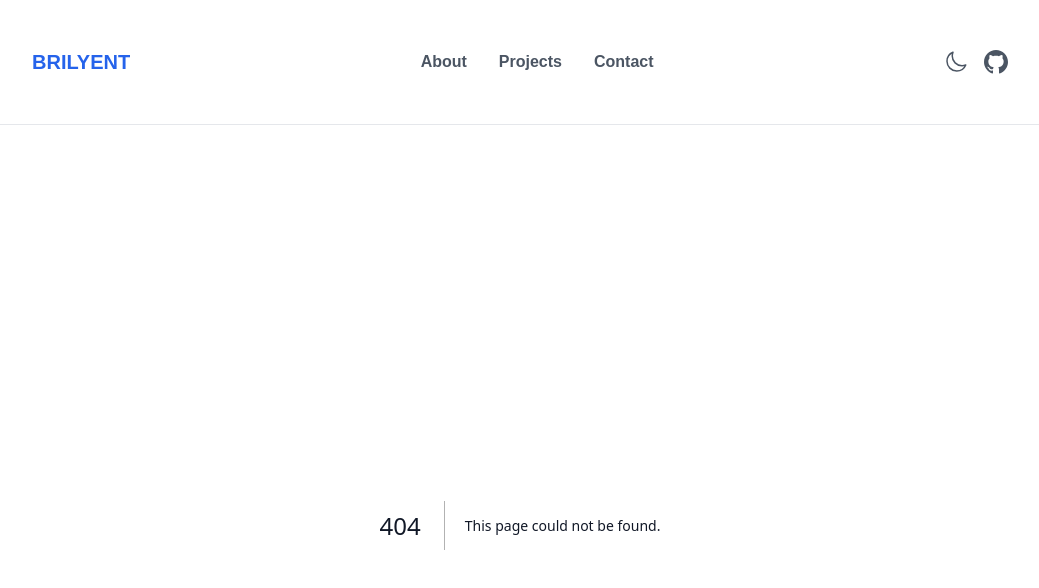
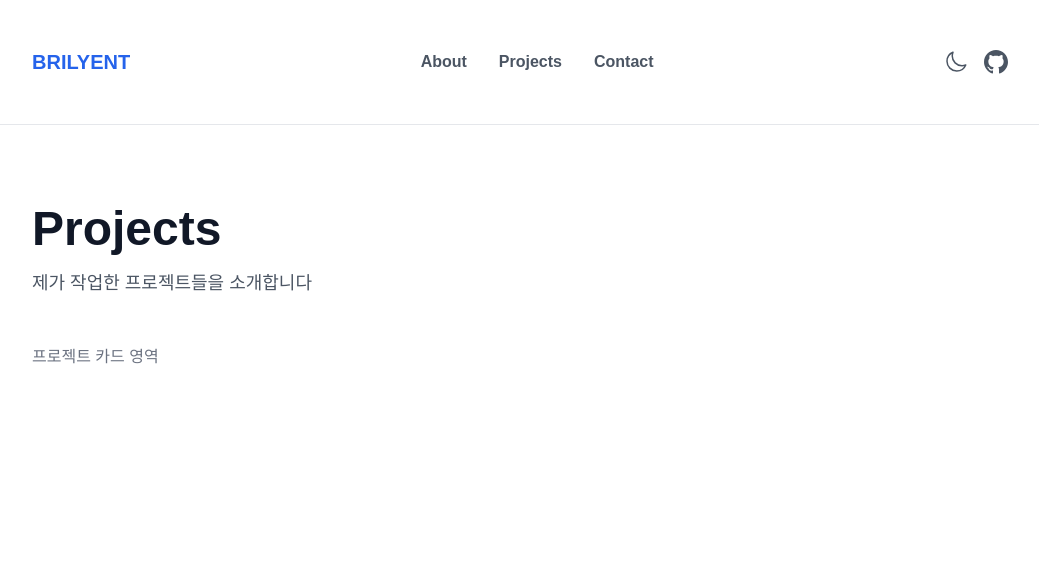
Before and after one commit to JinWorkBench/sanghwi-portfolio, a Next.js app: page /projects in a window 1280 px wide. Before the commit this address had no page. Shown: the top 588 px of the page, without its empty margins (120-1159 px from the left). Built offline with nearby package versions, Linux system fonts and the light colour scheme.

Commit message:
feat: Projects 페이지 생성하여 기본 레이아웃과 2열 그리드 구조 설정

```diff
--- /dev/null
+++ b/src/app/projects/page.tsx
@@ -0,0 +1,5 @@
+import ProjectList from "@/components/projects/ProjectList";
+
+export default function ProjectsPage() {
+  return <ProjectList />;
+}
--- /dev/null
+++ b/src/components/projects/ProjectList.tsx
@@ -0,0 +1,20 @@
+export default function ProjectList() {
+  return (
+    <section className="max-w-5xl mx-auto px-6 py-20">
+      {/* 프로젝트 헤더 */}
+      <div className="mb-12">
+        <h1 className="text-4xl md:text-5xl font-bold text-gray-900 dark:text-white mb-4">
+          Projects
+        </h1>
+        <p className="text-lg text-gray-600 dark:text-gray-400">
+          제가 작업한 프로젝트들을 소개합니다
+        </p>
+      </div>
+
+      {/* 프로젝트 그리드 */}
+      <div className="grid grid-cols-1 md:grid-cols-2 gap-8">
+        <p className="text-gray-500 dark:text-gray-400">프로젝트 카드 영역</p>
+      </div>
+    </section>
+  );
+}
```
